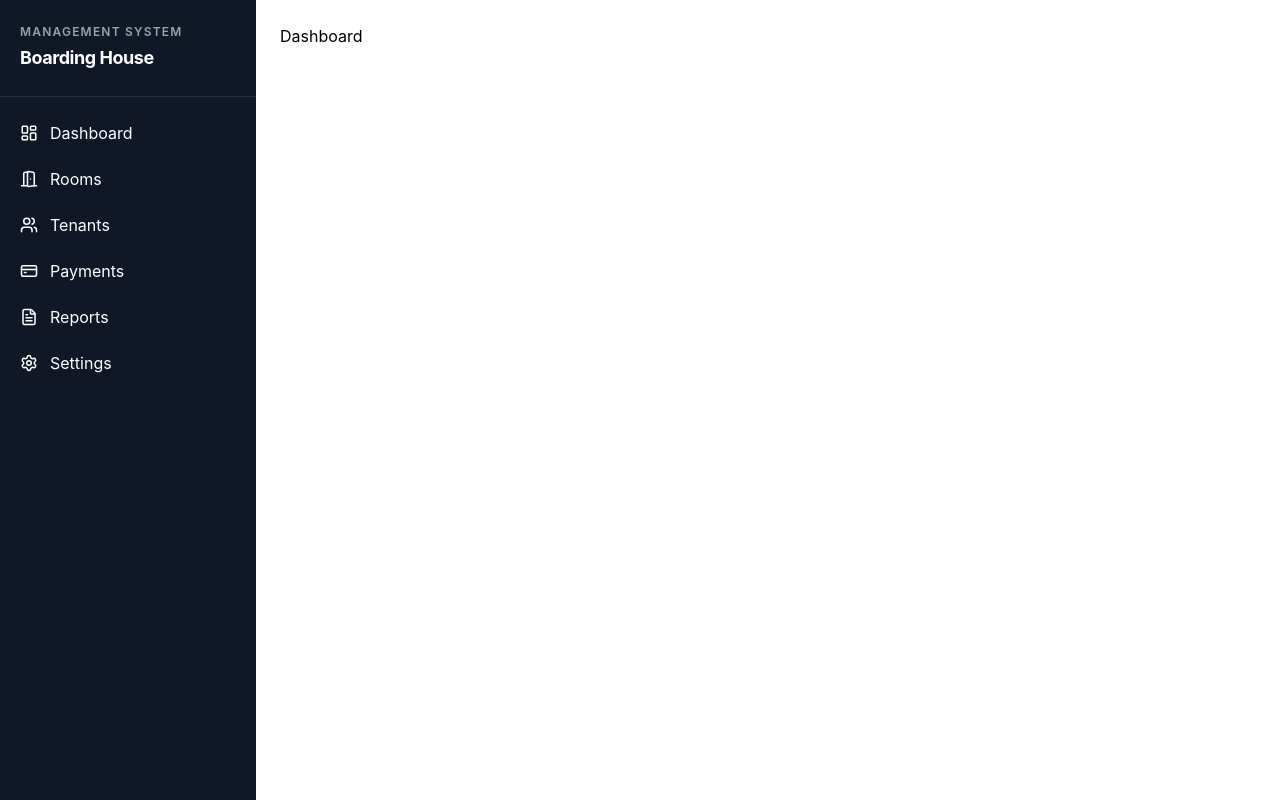
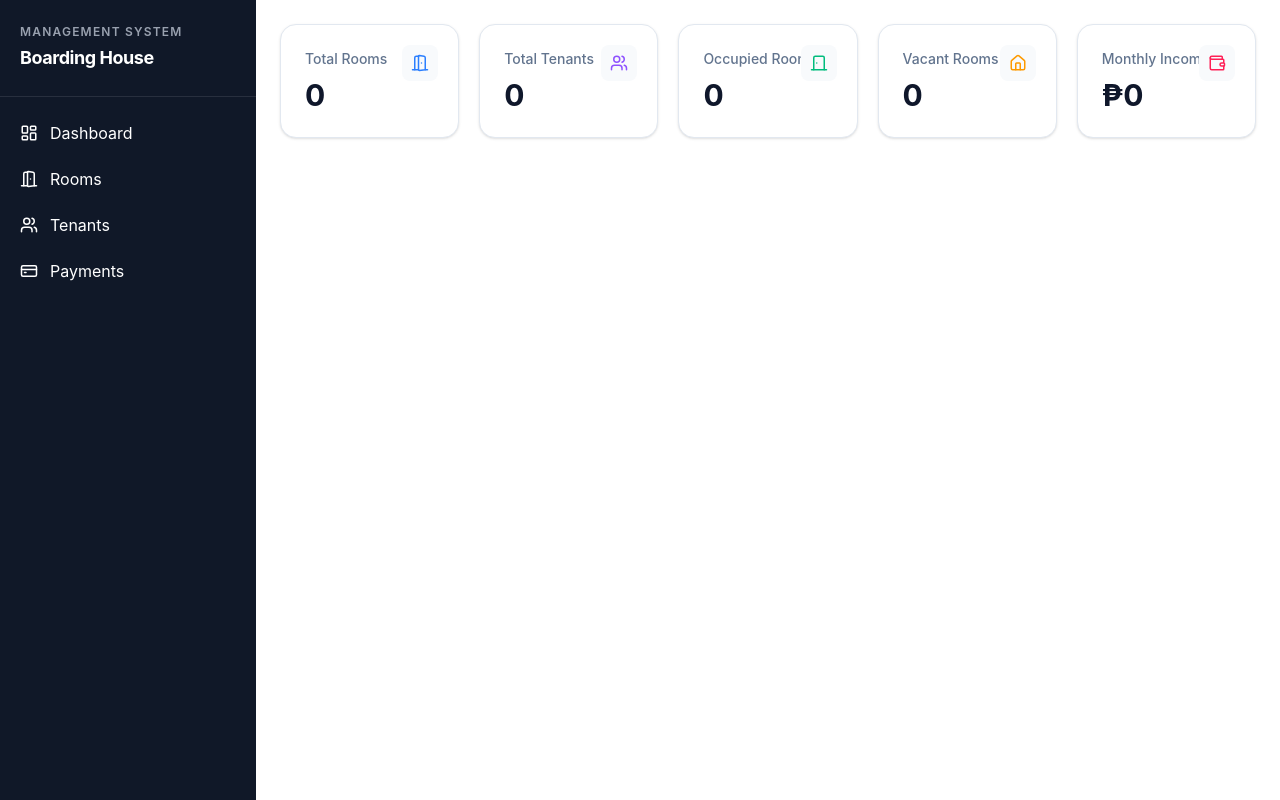
Before and after one commit to Daniel2525-ui/BH-Management-System, a React (Vite) app: page / in a window 1280 px wide. Built offline with nearby package versions, Linux system fonts and the light colour scheme.

Commit message:
Initial Update for the real V1

```diff
--- a/src/App.jsx
+++ b/src/App.jsx
@@ -6,8 +6,6 @@ import Dashboard from "./pages/Dashboard";
 import Rooms from "./pages/Rooms";
 import Tenants from "./pages/Tenants";
 import Payments from "./pages/Payments";
-import Reports from "./pages/Reports";
-import Settings from "./pages/Settings";
 
 function App() {
   const [rooms, setRooms] = useState([]);
@@ -20,7 +18,12 @@ function App() {
 
       <section className="flex-1 p-6">
         <Routes>
-          <Route path="/" element={<Dashboard />} />
+          <Route
+            path="/"
+            element={
+              <Dashboard rooms={rooms} tenants={tenants} payments={payments} />
+            }
+          />
           <Route
             path="/rooms"
             element={
@@ -42,8 +45,6 @@ function App() {
               />
             }
           />
-          <Route path="/reports" element={<Reports />} />
-          <Route path="/settings" element={<Settings />} />
         </Routes>
       </section>
     </div>
--- /dev/null
+++ b/src/components/dashboard/DashboardCards.jsx
@@ -0,0 +1,64 @@
+import React from "react";
+import { DoorOpen, Users, DoorClosed, Home, Wallet } from "lucide-react";
+
+function DashboardCards({ rooms, tenants, payments, rent }) {
+  const occupiedRooms = rooms.filter((room) => room.tenantId !== null);
+  const vacantRooms = rooms.filter((room) => room.tenantId === null);
+  const totalMonthlyIncome = rooms.reduce((sum, room) => sum + room.rent, 0);
+
+  const stats = [
+    {
+      label: "Total Rooms",
+      value: rooms.length,
+      icon: DoorOpen,
+      iconColor: "text-blue-500",
+    },
+    {
+      label: "Total Tenants",
+      value: tenants.length,
+      icon: Users,
+      iconColor: "text-violet-500",
+    },
+    {
+      label: "Occupied Rooms",
+      value: occupiedRooms.length,
+      icon: DoorClosed,
+      iconColor: "text-emerald-500",
+    },
+    {
+      label: "Vacant Rooms",
+      value: vacantRooms.length,
+      icon: Home,
+      iconColor: "text-amber-500",
+    },
+    {
+      label: "Monthly Income",
+      value: `₱${totalMonthlyIncome.toLocaleString()}`,
+      icon: Wallet,
+      iconColor: "text-rose-500",
+    },
+  ];
+
+  return (
+    <div className="grid grid-cols-1 sm:grid-cols-2 lg:grid-cols-5 gap-5">
+      {stats.map(({ label, value, icon: Icon, iconColor }) => (
+        <div
+          key={label}
+          className="group relative flex flex-col justify-center gap-2 rounded-2xl border border-slate-200 bg-white p-6 shadow-sm transition-all duration-200 hover:-translate-y-0.5 hover:shadow-md"
+        >
+          <div
+            className={`absolute top-5 right-5 flex h-9 w-9 items-center justify-center rounded-lg bg-slate-50 ${iconColor}`}
+          >
+            <Icon className="h-4.5 w-4.5" />
+          </div>
+          <p className="text-sm font-medium text-slate-500">{label}</p>
+          <p className="truncate text-2xl font-bold text-slate-900 lg:text-3xl">
+            {value}
+          </p>
+        </div>
+      ))}
+    </div>
+  );
+}
+
+export default DashboardCards;
--- a/src/components/layout/Sidebar.jsx
+++ b/src/components/layout/Sidebar.jsx
@@ -36,18 +36,6 @@ function Sidebar() {
       path: "/payments",
       icon: <CreditCard size={18} />,
     },
-    {
-      id: "reports",
-      label: "Reports",
-      path: "/reports",
-      icon: <FileText size={18} />,
-    },
-    {
-      id: "settings",
-      label: "Settings",
-      path: "/settings",
-      icon: <Settings size={18} />,
-    },
   ];
 
   return (
@@ -65,12 +53,7 @@ function Sidebar() {
       {/* Nav */}
       <nav className="flex-1 px-3 py-4 flex flex-col gap-1.5 overflow-y-auto">
         {navItems.map(({ id, icon, label, path }) => (
-          <NavItem
-            key={id}
-            icon={icon}
-            label={label}
-            path={path}
-          />
+          <NavItem key={id} icon={icon} label={label} path={path} />
         ))}
       </nav>
     </div>
--- a/src/components/rooms/RoomForm.jsx
+++ b/src/components/rooms/RoomForm.jsx
@@ -32,6 +32,10 @@ function RoomForm({
             {errors.roomNumber && (
               <p className="text-red-500 text-xs">{errors.roomNumber}</p>
             )}
+
+            {errors.negativeRoomNumber && (
+              <p className="text-red-500 text-xs">{errors.negativeRoomNumber}</p>
+            )}
           </div>
 
           {/* Monthly Rent */}
@@ -49,6 +53,10 @@ function RoomForm({
             {errors.rent && (
               <p className="text-red-500 text-xs">{errors.rent}</p>
             )}
+
+            {errors.negativeRent && (
+              <p className="text-red-500 text-xs">{errors.negativeRent}</p>
+            )}
           </div>
         </div>
 
--- a/src/components/tenants/TenantCard.jsx
+++ b/src/components/tenants/TenantCard.jsx
@@ -1,4 +1,5 @@
 import React from "react";
+import { Trash2 } from "lucide-react";
 
 function TenantCard({ tenant, deleteTenant }) {
   return (
@@ -16,9 +17,10 @@ function TenantCard({ tenant, deleteTenant }) {
 
         <button
           onClick={() => deleteTenant(tenant.id)}
-          className="px-3 py-1.5 rounded-lg text-xs font-medium border border-slate-200 text-red-500 cursor-pointer"
+          title="Delete Tenant"
+          className="p-2 rounded-lg hover:text-red-500 hover:bg-red-50 transition-colors cursor-pointer"
         >
-          Delete
+          <Trash2 size={16} />
         </button>
       </div>
     </section>
--- a/src/pages/Dashboard.jsx
+++ b/src/pages/Dashboard.jsx
@@ -1,9 +1,14 @@
-import React from 'react'
+import React from "react";
+import { useState } from "react";
+import DashboardCards from "../components/dashboard/DashboardCards";
 
-function Dashboard() {
+function Dashboard({ rooms, tenants, payments}) {
   return (
-    <div>Dashboard</div>
-  )
+    <div>
+
+      <DashboardCards rooms={rooms} tenants={tenants} payments={payments} />
+    </div>
+  );
 }
 
-export default Dashboard
+export default Dashboard;
--- a/src/pages/Reports.jsx
+++ /dev/null
@@ -1,9 +0,0 @@
-import React from 'react'
-
-function Reports() {
-  return (
-    <div>Reports</div>
-  )
-}
-
-export default Reports
--- a/src/pages/Rooms.jsx
+++ b/src/pages/Rooms.jsx
@@ -2,6 +2,7 @@ import React from "react";
 import { useState } from "react";
 import RoomCard from "./../components/rooms/RoomCard.jsx";
 import RoomForm from "../components/rooms/RoomForm.jsx";
+import DashboardCards from "../components/dashboard/DashboardCards.jsx";
 
 function Rooms({ rooms, setRooms, tenants }) {
   const [roomNumber, setRoomNumber] = useState("");
@@ -16,12 +17,18 @@ function Rooms({ rooms, setRooms, tenants }) {
 
     if (!trimmedRoomNumber) {
       newErrors.roomNumber = "Room number is required";
+    } else if (Number(trimmedRoomNumber) < 0) {
+      newErrors.roomNumber = "Room number cannot be negative";
     } else if (!/^\d+$/.test(trimmedRoomNumber)) {
       newErrors.roomNumber = "Room number must contain numbers only";
     }
 
     if (!trimmedRent) {
       newErrors.rent = "Monthly rent is required";
+    }
+
+    if (Number(trimmedRent) < 0) {
+      newErrors.negativeRent = "Rent number cannot be negative";
     }
 
     if (Object.keys(newErrors).length > 0) {
@@ -60,7 +67,9 @@ function Rooms({ rooms, setRooms, tenants }) {
     setRooms((prevRooms) => prevRooms.filter((room) => room.id !== id));
   };
 
-  {/* Find tenant by it's Id for later to validate same tenant that is already assigned to a room */}
+  {
+    /* Find tenant by it's Id for later to validate same tenant that is already assigned to an existing room */
+  }
   const getTenantById = (tenantId) => {
     return tenants.find((tenant) => tenant.id === tenantId);
   };
--- a/src/pages/Settings.jsx
+++ /dev/null
@@ -1,9 +0,0 @@
-import React from 'react'
-
-function Settings() {
-  return (
-    <div>Settings</div>
-  )
-}
-
-export default Settings
--- a/src/pages/Tenants.jsx
+++ b/src/pages/Tenants.jsx
@@ -13,12 +13,21 @@ function Tenants({ tenants, setTenants }) {
   const addTenant = () => {
     const newErrors = {};
 
-    if (!fullName.trim()) {
+    const trimmedFullName = fullName.trim();
+    const trimmedPhoneNumber = phoneNumber.trim();
+
+    if (!trimmedFullName) {
       newErrors.fullName = "Full name is required";
     }
 
-    if (!phoneNumber.trim()) {
+    if (!trimmedPhoneNumber) {
       newErrors.phoneNumber = "Phone number is required";
+    } else if (Number(trimmedPhoneNumber) < 0) {
+      newErrors.phoneNumber = "Phone number cannot be negative";
+    } else if (trimmedPhoneNumber.length !== 11) {
+      newErrors.phoneNumber = "Phone number must contain exactly 11 digits";
+    } else if (!/^\d+$/.test(trimmedPhoneNumber)) {
+      newErrors.phoneNumber = "Phone number must contain numbers only";
     }
 
     if (!address.trim()) {
```
